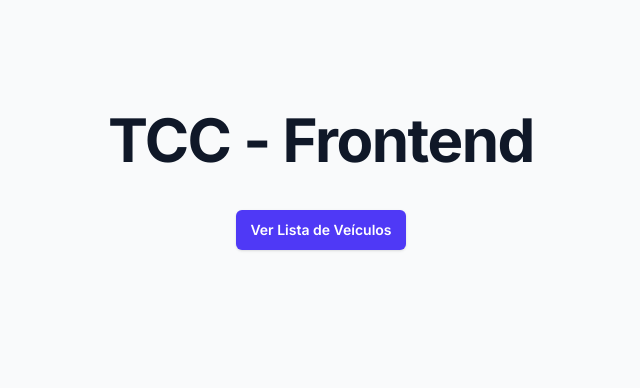
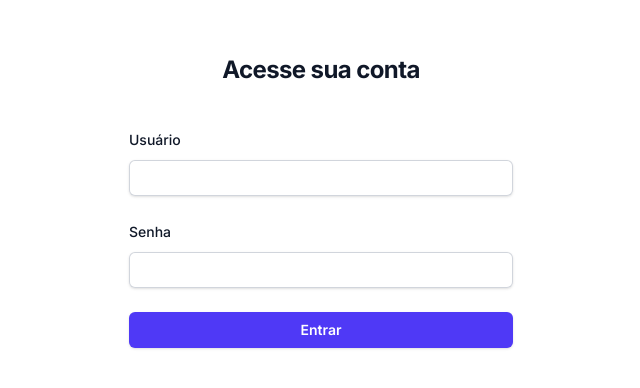
Before and after one commit to pedrolidio/TCC-Frontend, a Next.js app: page / in a window 1280 px wide. Shown: the part 220-608 px from the top of the page, without its empty margins (319-959 px from the left). Built offline with nearby package versions, Linux system fonts and the light colour scheme.

Commit message:
Adição de página de login

```diff
--- /dev/null
+++ b/src/app/(public)/page.tsx
@@ -0,0 +1,9 @@
+import LoginForm from '@/features/auth/components/LoginForm';
+
+export default async function LoginPage() {
+  return (
+    <main className="bg-white h-screen">
+      <LoginForm />
+    </main>
+  );
+}
--- a/src/app/page.tsx
+++ /dev/null
@@ -1,22 +0,0 @@
-import Link from 'next/link';
-
-// Homepage provisória
-export default function HomePage() {
-  return (
-    <main className="flex min-h-screen flex-col items-center justify-center p-24">
-      <div className="text-center">
-        <h1 className="text-4xl font-bold tracking-tight text-gray-900 sm:text-6xl">
-          TCC - Frontend
-        </h1>
-        <div className="mt-10 flex items-center justify-center gap-x-6">
-          <Link
-            href="/vehicles"
-            className="rounded-md bg-indigo-600 px-3.5 py-2.5 text-sm font-semibold text-white shadow-sm hover:bg-indigo-500 focus-visible:outline focus-visible:outline-2 focus-visible:outline-offset-2 focus-visible:outline-indigo-600"
-          >
-            Ver Lista de Veículos
-          </Link>
-        </div>
-      </div>
-    </main>
-  );
-}
--- /dev/null
+++ b/src/features/auth/components/LoginForm.tsx
@@ -0,0 +1,74 @@
+'use client';
+
+import { useActionState } from 'react';
+import { loginAction } from '../actions/loginAction';
+
+const initialState = {
+  error: '',
+};
+
+export default function LoginForm() {
+  const [state, action, isPending] = useActionState(loginAction, initialState);
+
+  return (
+    <div className="flex min-h-full flex-1 flex-col justify-center px-6 py-12 lg:px-8">
+      <div className="sm:mx-auto sm:w-full sm:max-w-sm">
+        <h2 className="mt-10 text-center text-2xl font-bold leading-9 tracking-tight text-gray-900">
+          Acesse sua conta
+        </h2>
+      </div>
+
+      <div className="mt-10 sm:mx-auto sm:w-full sm:max-w-sm">
+        <form action={action} className="space-y-6">
+          {state?.error && (
+            <div className="rounded-md bg-red-50 p-4 text-sm text-red-500 border border-red-200">
+              {state.error}
+            </div>
+          )}
+
+          <div>
+            <label htmlFor="username" className="block text-sm font-medium leading-6 text-gray-900">
+              Usuário
+            </label>
+            <div className="mt-2">
+              <input
+                id="username"
+                name="username"
+                type="text"
+                required
+                className="block w-full rounded-md border-0 py-1.5 text-gray-900 shadow-sm ring-1 ring-inset ring-gray-300 placeholder:text-gray-400 focus:ring-2 focus:ring-inset focus:ring-indigo-600 sm:text-sm sm:leading-6 px-3"
+              />
+            </div>
+          </div>
+
+          <div>
+            <div className="flex items-center justify-between">
+              <label htmlFor="password" className="block text-sm font-medium leading-6 text-gray-900">
+                Senha
+              </label>
+            </div>
+            <div className="mt-2">
+              <input
+                id="password"
+                name="password"
+                type="password"
+                required
+                className="block w-full rounded-md border-0 py-1.5 text-gray-900 shadow-sm ring-1 ring-inset ring-gray-300 placeholder:text-gray-400 focus:ring-2 focus:ring-inset focus:ring-indigo-600 sm:text-sm sm:leading-6 px-3"
+              />
+            </div>
+          </div>
+
+          <div>
+            <button
+              type="submit"
+              disabled={isPending}
+              className="flex w-full justify-center rounded-md bg-indigo-600 px-3 py-1.5 text-sm font-semibold leading-6 text-white shadow-sm hover:bg-indigo-500 focus-visible:outline focus-visible:outline-2 focus-visible:outline-offset-2 focus-visible:outline-indigo-600 disabled:opacity-50 disabled:cursor-not-allowed"
+            >
+              {isPending ? 'Entrando...' : 'Entrar'}
+            </button>
+          </div>
+        </form>
+      </div>
+    </div>
+  );
+}
```
